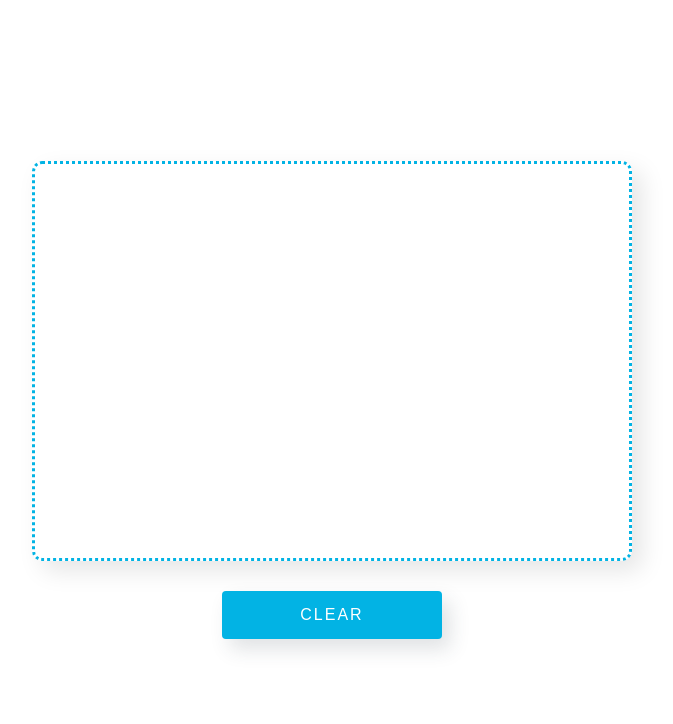
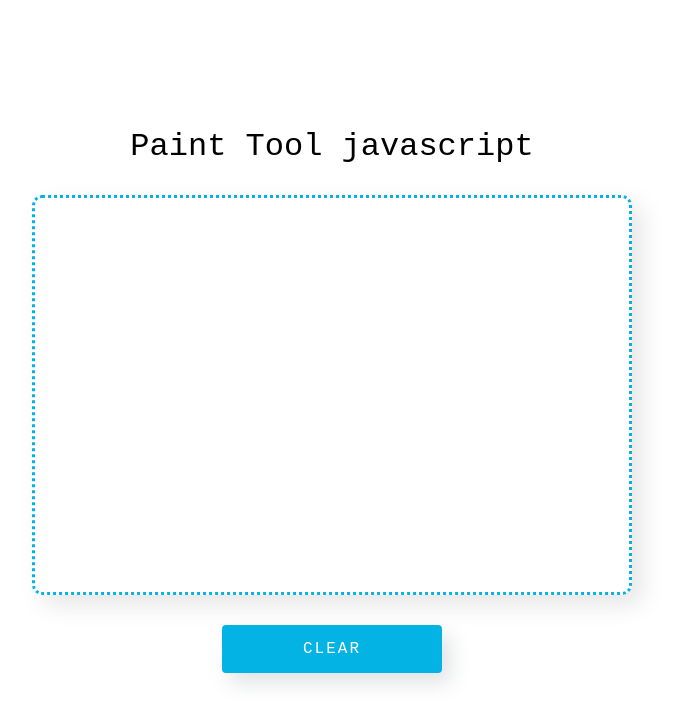
Before and after one commit to rehan-sattar/paint-tool-js, a plain HTML site: page index.html in a window 1280 px wide. Shown: the whole page, without its empty margins (308-981 px from the left). Drawn offline with nearby package versions, Linux system fonts and the light colour scheme.

Commit message:
add header and styles

```diff
--- a/index.html
+++ b/index.html
@@ -12,6 +12,7 @@
   </head>
   <body>
     <div class="container">
+      <header class="header">Paint Tool javascript</header>
       <div id="canvasDiv"></div>
       <button class="clear-btn" id="clear-canvas-btn">Clear</button>
     </div>
--- a/style.css
+++ b/style.css
@@ -2,8 +2,14 @@
   padding: 0;
   margin: 0;
   box-sizing: border-box;
+  font-family: 'Courier New', Courier, monospace;
 }
 
+.header {
+  text-align: center;
+  font-size: 2rem;
+  margin-bottom: 30px;
+}
 .container {
   height: 100vh;
   min-width: 100wh;
```
Also changed, not shown: assets/triangles-1430105_1280.png (deleted).
